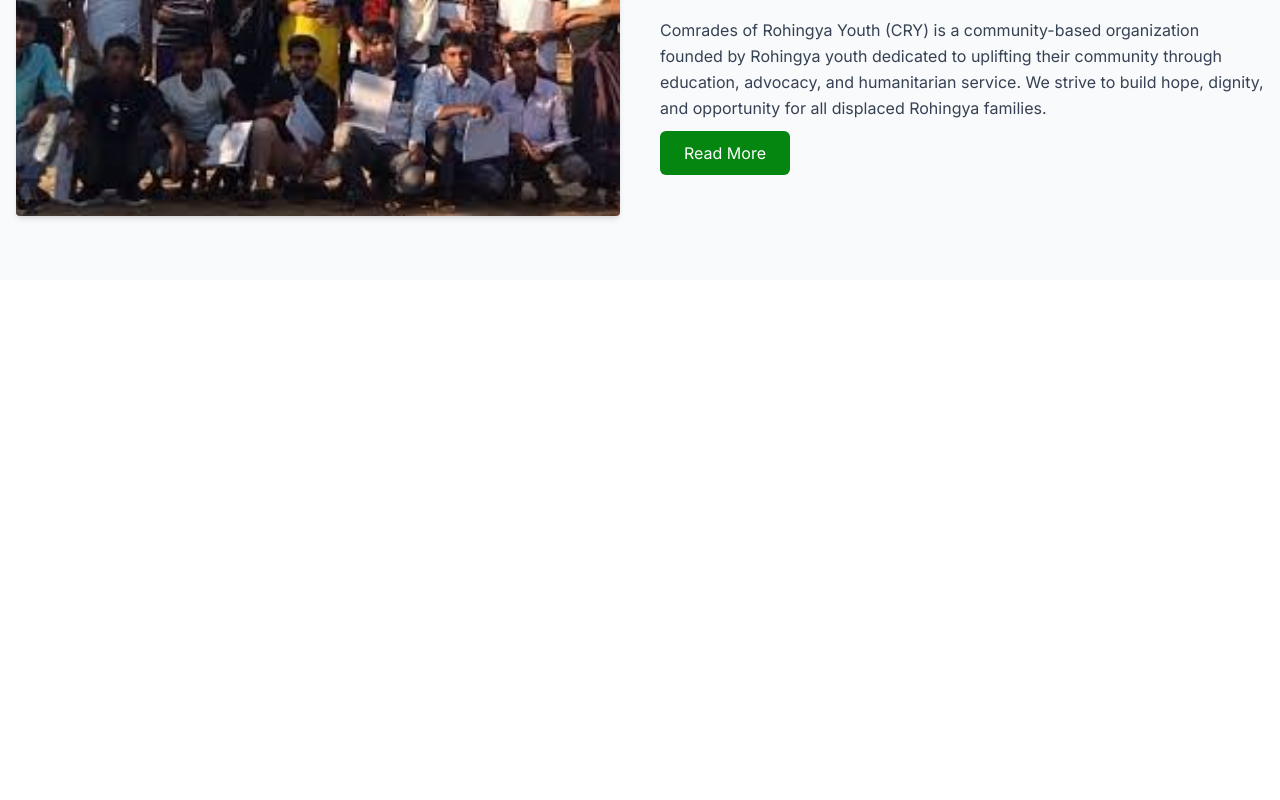
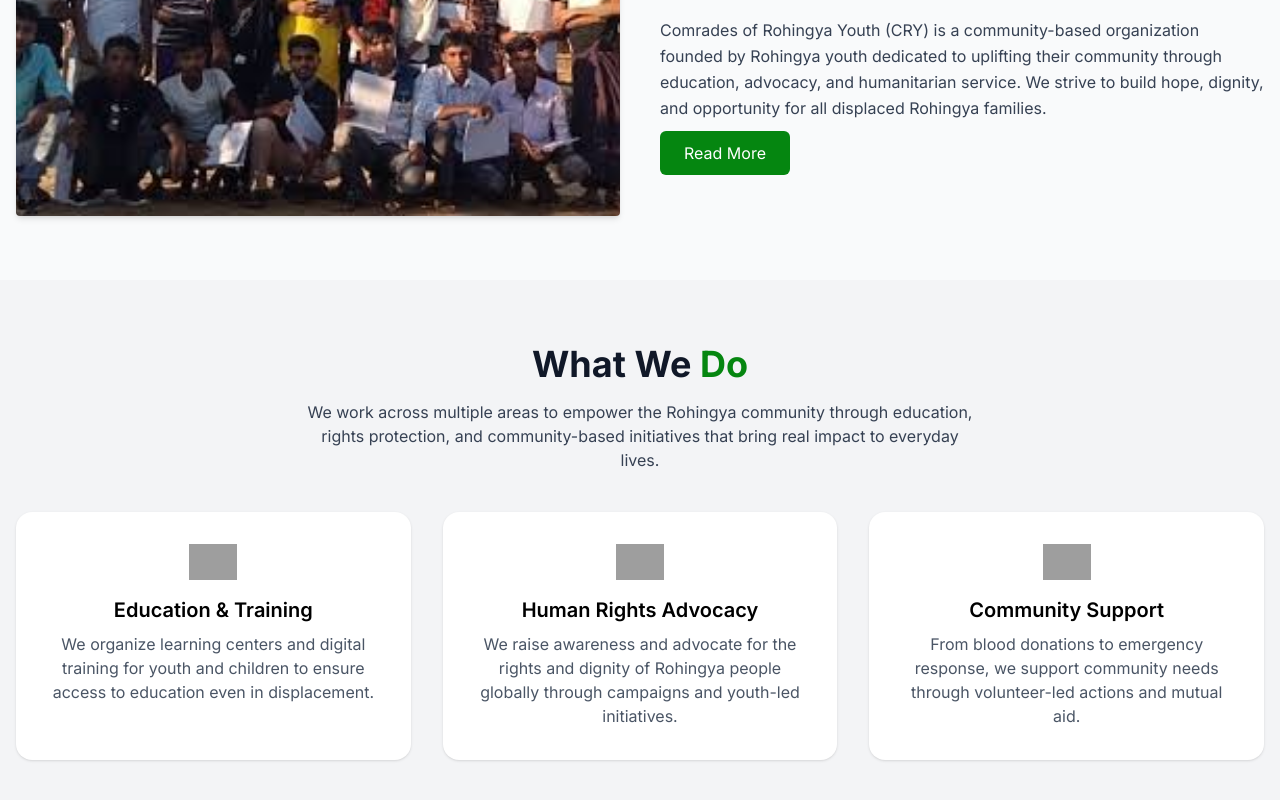
Before and after one commit to Mustakahmmed-dev/cry-org, a Next.js app: page / in a window 1280 px wide. Shown: the part 998-1798 px from the top of the page. Before the commit the page ends 1278 px from the top, so only its background shows below. Built offline with nearby package versions, Linux system fonts and the light colour scheme; grey boxes are pictures that could not be loaded.

Commit message:
What we do section added but require images/icons to be added

```diff
--- a/src/app/page.js
+++ b/src/app/page.js
@@ -1,5 +1,6 @@
 import Hero from "@/components/Hero/page";
 import AboutSection from "@/components/HomeSections/AboutSection";
+import WhatWeDo from "@/components/HomeSections/WhatWeDo";
 
 export default function Home() {
   return (
@@ -7,6 +8,7 @@ export default function Home() {
 
       <Hero />
       <AboutSection />
+      <WhatWeDo />
     </div>
   );
 }
--- a/src/components/HomeSections/AboutSection.jsx
+++ b/src/components/HomeSections/AboutSection.jsx
@@ -2,7 +2,7 @@
 const AboutSection = () => {
     return (
         <section className="bg-gray-50 py-16">
-            <div className="max-w-7xl mx-auto flex flex-col md:flex-row items-center gap-10 px-4">
+            <div className="max-w-7xl mx-auto flex flex-col-reverse md:flex-row items-center gap-10 px-4">
 
                 {/* Image in left side */}
                 <div className="w-full md:w-1/2">
--- /dev/null
+++ b/src/components/HomeSections/WhatWeDo.jsx
@@ -0,0 +1,54 @@
+
+const WhatWeDo = () => {
+    return (
+        <section className="bg-gray-100 py-16">
+            <div className="max-w-7xl mx-auto px-4 text-center">
+                <h2 className="text-3xl md:text-4xl font-bold text-gray-900 mb-4">
+                    What We <span className="text-[#058610]">Do</span>
+                </h2>
+                <p className="text-gray-700 max-w-2xl mx-auto mb-10">
+                    We work across multiple areas to empower the Rohingya community through
+                    education, rights protection, and community-based initiatives that bring
+                    real impact to everyday lives.
+                </p>
+
+                <div className="grid grid-cols-1 sm:grid-cols-2 lg:grid-cols-3 gap-8">
+
+                    {/* Card 1 */}
+                    <div className="bg-white p-8 rounded-2xl shadow hover:shadow-lg transition">
+                        <img src="/images/education-icon.png" alt="Education" className="w-12 mx-auto mb-4" />
+                        <h3 className="text-xl font-semibold mb-2">Education & Training</h3>
+                        <p className="text-gray-600">
+                            We organize learning centers and digital training for youth and
+                            children to ensure access to education even in displacement.
+                        </p>
+                    </div>
+
+                    {/* Card 2 */}
+                    <div className="bg-white p-8 rounded-2xl shadow hover:shadow-lg transition">
+                        <img src="/images/rights-icon.png" alt="Human Rights" className="w-12 mx-auto mb-4" />
+                        <h3 className="text-xl font-semibold mb-2">Human Rights Advocacy</h3>
+                        <p className="text-gray-600">
+                            We raise awareness and advocate for the rights and dignity of Rohingya
+                            people globally through campaigns and youth-led initiatives.
+                        </p>
+                    </div>
+
+                    {/* Card 3 */}
+                    <div className="bg-white p-8 rounded-2xl shadow hover:shadow-lg transition">
+                        <img src="/images/community-icon.png" alt="Community Support" className="w-12 mx-auto mb-4" />
+                        <h3 className="text-xl font-semibold mb-2">Community Support</h3>
+                        <p className="text-gray-600">
+                            From blood donations to emergency response, we support community needs
+                            through volunteer-led actions and mutual aid.
+                        </p>
+                    </div>
+
+                </div>
+            </div>
+        </section>
+
+    )
+}
+
+export default WhatWeDo
```
